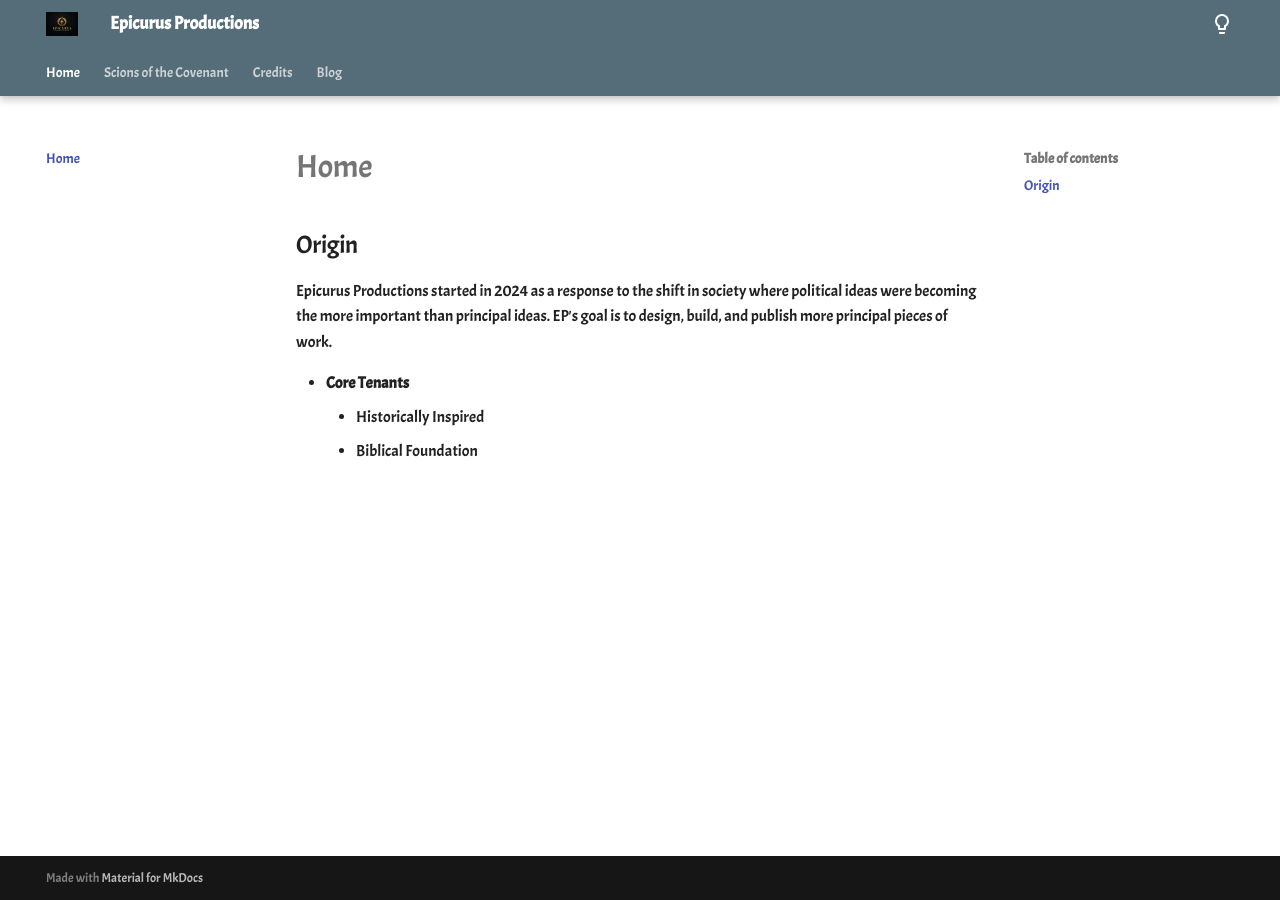
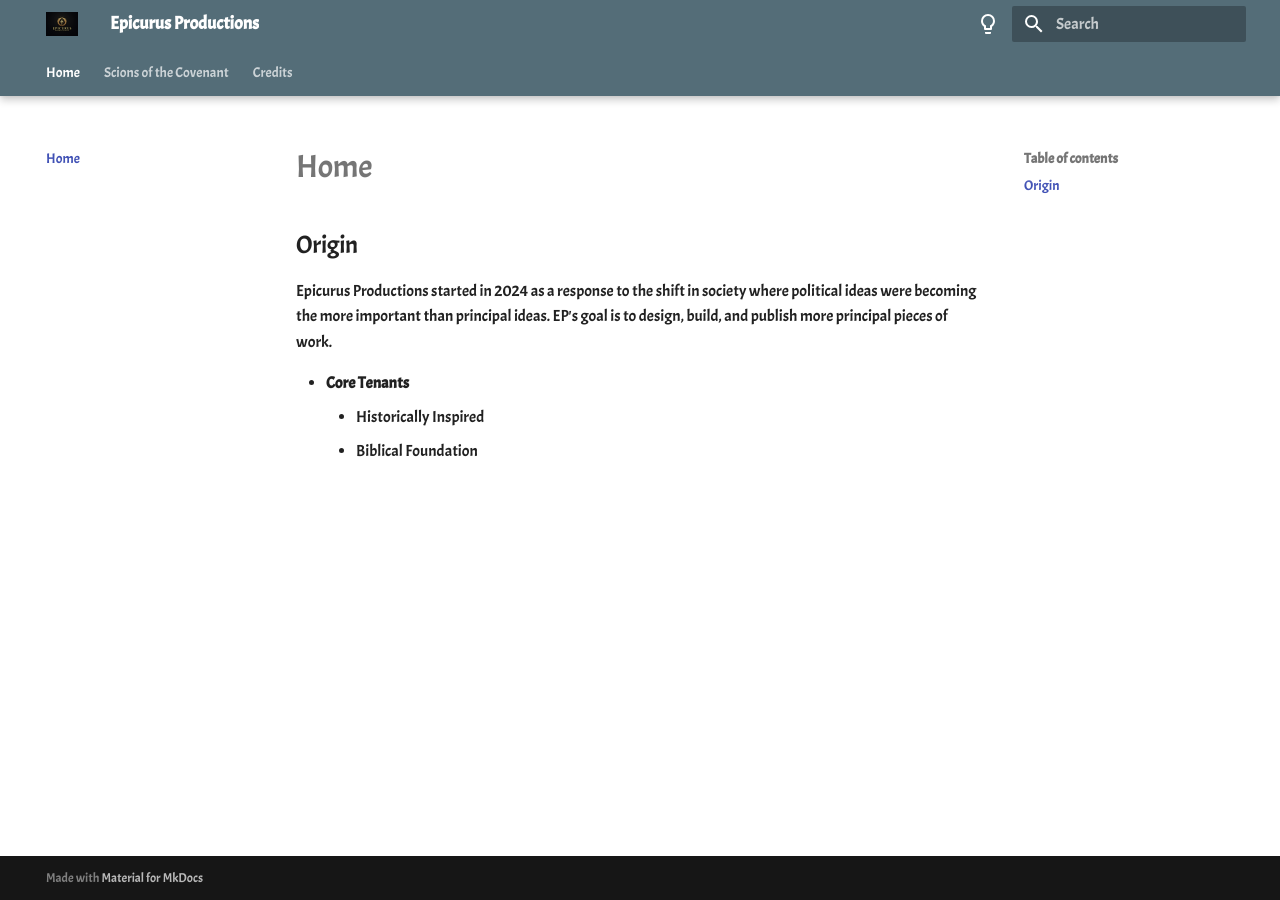
Before and after one commit to gamefreakcabe/solomons-arboretum, an MkDocs documentation site: the page built from docs/index.md, in a window 1280 px wide. Built offline with MkDocs 1.6.1 and Material for MkDocs 9.7.7, drawn with Linux system fonts in a browser that asks for light colours.

Commit message:
Update mkdocs.yml

```diff
--- a/mkdocs.yml
+++ b/mkdocs.yml
@@ -65,6 +65,3 @@ markdown_extensions:
         - name: mermaid
           class: mermaid
           format: !!python/name:pymdownx.superfences.fence_code_format
-
-plugins:
-  - blog
```
